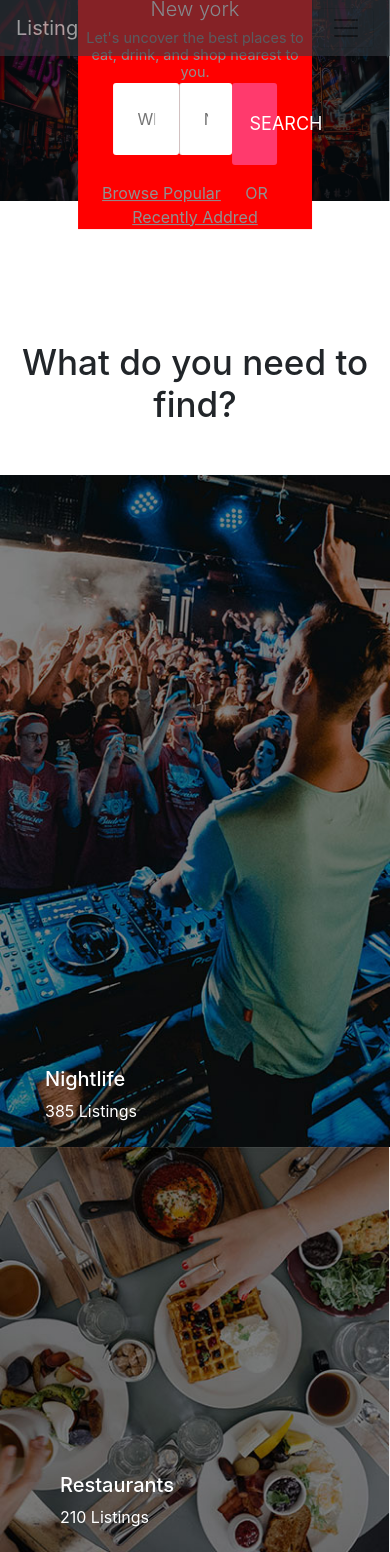
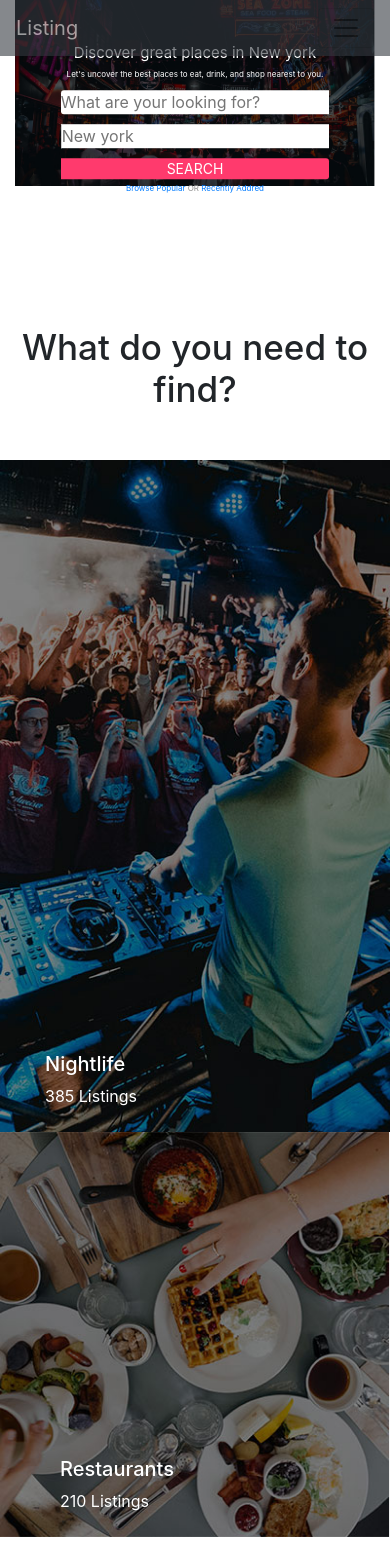
Before and after one commit to shashi0802/Angular-project, a PHP site: page / in a window 390 px wide. Shown: the top 1552 px of the page. Run offline with PHP 8.4, Linux system fonts and the light colour scheme.

Commit message:
third commit

```diff
--- a/css/style.css
+++ b/css/style.css
@@ -41,44 +41,32 @@
 }
 
 /* -------------------------------------------------  body code  ----------------------------------------------------- */
-.body-container{
-    width: 100%;
-    /* margin: 65px 0 0 0; */
-}
-.slider-container{
-    width: 100%;
+
+/* new baner code */
+.container-data{
     position: relative;
     text-align: center;
     color: white;
 }
-.slider-content{
+.centered {
     position: absolute;
     top: 50%;
     left: 50%;
     transform: translate(-50%, -50%);
 }
-.slider-content-wrap h1{
-    font-size: 72px;
-    color: #fff;
-    font-weight: 300;
-}
-.slider-content-wrap h5{
+.wrapper h5{
     color: #909090;
     font-weight: 400;
     margin: 24px 0;
 }
-.slider-search-content{
-    width: 80%;
-    display: inline-flex;
-}
-.slider-search-content .question{
+.question{
     padding: 24px;
     width: 40%;
     border-top-left-radius: 3px;
     border-bottom-left-radius: 3px;
     border: none;
 }
-.slider-search-content .city{
+.city{
     position: relative;
     padding: 24px;
     width: 33%;
@@ -87,7 +75,7 @@
     border-bottom: none;
     border-left: 1px solid #ccc;
 }
-.slider-search-content .submit-btn{
+.btn-form {
     font-weight: 400;
     font-size: 18px;
     padding: 17px;
@@ -98,72 +86,93 @@
     border-top-right-radius: 3px;
     border-bottom-right-radius: 3px;
 }
-.slider-link a{
+.link{
     color: #909090;
-    text-decoration: underline;
-}
-.slider-link span{
-    color: #909090;
-    margin: 0px 20px;
+    margin: 45px 0 0;
+    font-size: 19px;
 }
 
-/* media query */
-@media only screen and (max-width: 1220px) {
-    .slider-content {
-        background-color: yellow;
+/* media query start here */
+
+@media only screen and (max-width: 992px) {
+    .wrapper h1{
+        font-size: 24px;
     }
-    .slider-content-wrap h1 {
-        font-size: 40px;
-    }
-}
-@media only screen and (max-width: 992px) {
-    .slider-content {
-        background-color: blue;
-    }
-    .slider-content-wrap h5{
-        margin: 14px 0;
+    .wrapper h5{
+        margin: 9px 0;
         font-size: 1.2rem;
     }
 }
 @media only screen and (max-width: 768px) {
-    .slider-content {
-        background-color: green;
+    .centered {
+        top: 58%;
     }
-    .slider-content-wrap h1 {
+    .wrapper h5 {
+        margin: 0px 0;
+        font-size: 1rem;
+    }
+}
+@media only screen and (max-width: 580px) {
+    .centered {
+        top: 61%;
+    }
+    .wrapper h1 {
         font-size: 20px;
     }
-    .slider-content-wrap h5 {
-        margin: 2px 0;
-        font-size: 0.9rem;
+    .wrapper h5 {
+        font-size: 0.8rem;
+    }
+    .btn-group{
+        display: block;
+    }
+    .question {
+        width: 79%;
+        margin-left: 11%;
+        margin: 0 0 10px;
+        padding: 0px;
+    }
+    .city {
+        width: 79%;
+        margin: 0 0 10px;
+        padding: 0px;
+    }
+    .btn-form{
+        font-size: 14px;
+        padding: 0px;
+        width: 79%;
+    }
+    .link {
+        margin: 0px 0 0;
+        font-size: 10px;
     }
 }
-@media only screen and (max-width: 576px) {
-    .slider-content {
-        background-color: orange;
+@media only screen and (max-width: 500px) {
+    .wrapper h1 {
+        font-size: 15px;
     }
-    .question{
-        width: 100%;
-        border-radius: 3px;
-        margin: 0 0 10px;
-        padding: 17px;
+    .wrapper h5 {
+        font-size: 0.5rem;
+        color: white;
     }
-    .city{
-        width: 100%;
-        border-radius: 3px;
-        margin: 0 0 10px;
-        padding: 17px;
-    }
-    .submit-btn{
-        width: 100%;
-        border-radius: 3px;
+    .mt-4{
+        margin: 10px !important;
     }
 }
-@media only screen and (max-width: 400px) {
-    .slider-content {
-        background-color: red;
+@media only screen and (max-width: 464px)
+{
+    .centered {
+        top: 64%;
+    }
+}
+@media only screen and (max-width: 464px){
+    .link {
+        margin: -7px 0 0;
+        font-size: 8px;
     }
 }
 /* media query end */
+
+/* new baner code end */
 
 .need-content{
     text-align: center;
--- a/index.html
+++ b/index.html
@@ -22,7 +22,7 @@
 <body>
     <!-- Header section start here -->
     <!-- <div class="header"> -->
-    <nav class="navbar navbar-expand-lg navbar-light bg-light fixed-top">
+    <nav class="container-fluid navbar navbar-expand-lg navbar-light bg-light fixed-top ">
         <div class="logo">
             <a class="navbar-brand nav-color" href="/">Listing</a>
         </div>
@@ -48,30 +48,30 @@
     </nav>
     <!-- </div> -->
     <!-- Header section end here -->
-
-
     <!-- Body section start here -->
     <div class="body-container">
-        <div class="slider-container">
-            <img class="img-fluid" src="./assets/slider.jpg" />
-            <div class="slider-content">
-                <div class="slider-content-wrap">
-                    <h1>Discover great places in New york</h1>
-                    <h5>Let's uncover the best places to eat, drink, and shop nearest to you.</h5>
+        <div class="container-fluid container-data">
+                <img src="./assets/slider.jpg" class="img-fluid">
+                <div class="container centered">
+                    <div class="row">
+                        <div class="col-md-12">
+                            <div class="wrapper">
+                                <h1 class="font-weight-normal">Discover great places in New york</h1>
+                                <h5 class="text-justify text-center">Let's uncover the best places to eat, drink, and shop nearest to you.</h5>
                             </div>
-                <div class="slider-content-form">
+                        </div>
+                    </div>
+                    <div class="row d-flex justify-content-center">
                         <div class="col-md-10">
-                        <form>
-                            <div class="btn-group slider-search-content">
+                            <form class=" mt-4">
+                                <div class="btn-group">
                                     <input type="text" placeholder="What are your looking for?" class="question">
                                     <input type="text" placeholder="New york" class="city">
-                                <button type="submit" class="submit-btn">
-                                    <span class="icon-magnifier search-icon"></span>SEARCH
-                                </button>
+                                    <button type="submit" class="btn-form">SEARCH</button>
                                 </div>
                             </form>
                         </div>
-                    <div class="slider-link">
+                        <div class="link">
                             <a href="#">Browse Popular</a>
                             <span>OR</span>
                             <a href="#">Recently Addred</a>
```
Lines whose indentation alone changed are shown as unchanged.
